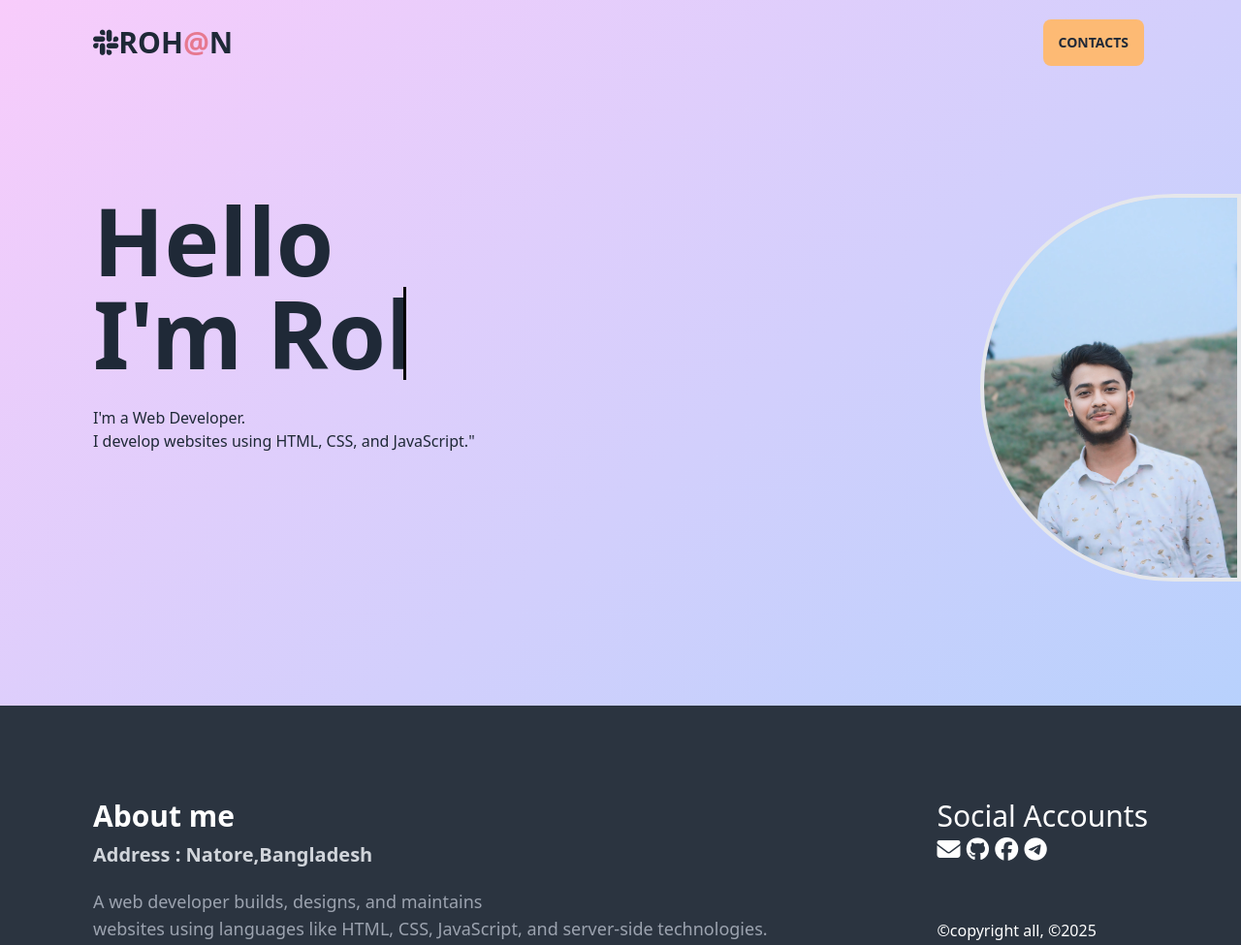
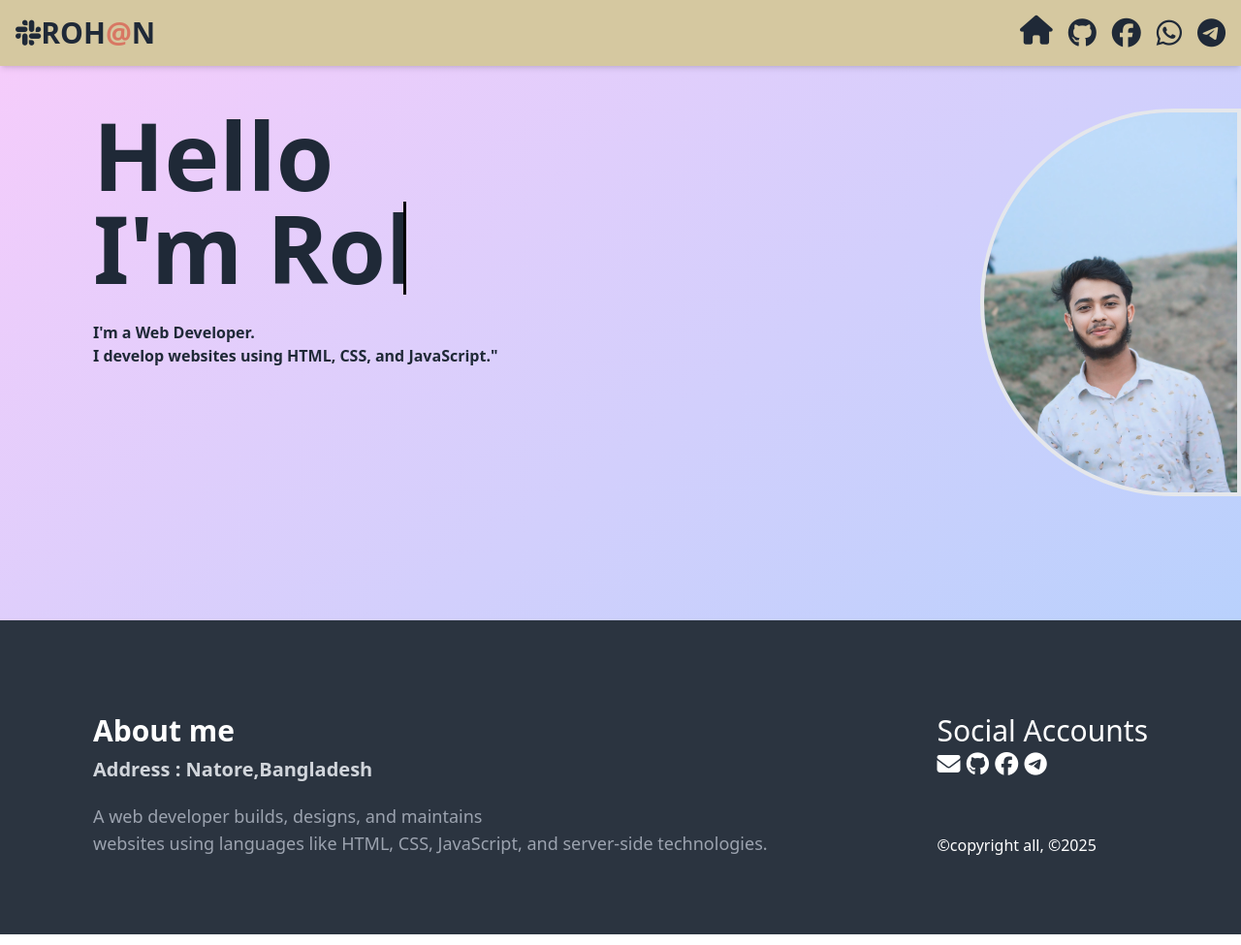
Before and after one commit to Rohan0Sarder/my-web-2, a plain HTML site: page index.html in a window 1280 px wide. Shown: the whole page at 97% size. Drawn offline with nearby package versions, Linux system fonts and the light colour scheme.

Commit message:
again solved

```diff
--- a/index.html
+++ b/index.html
@@ -29,14 +29,38 @@
     max-width: 0;
     animation: typing 3s steps(100) infinite;
 }
+#nav-icon{
+    position: fixed;
+    top:0;
+    z-index: 1000;
+}
 
 </style>
 </head>
 
-<body class="bg-gradient-to-br from-[#F8CCFB] to-[#ACD2FD] gap-32  bg-[url('./my pic.jpg')]">
+<body class=" bg-gradient-to-br from-[#F8CCFB] to-[#ACD2FD]  bg-[url('./my pic.jpg')]">
 
 
-        <nav class="flex pt-4 text-3xl mx-3 sm:mx-24 font-bold justify-between  items-center">
+      <main class="">
+
+
+        <nav id="nav-icon" class=" bg-[#d5c8a0] shadow-md justify-between w-full p-4 flex">
+            <div class="font-bold justify-between text-center items-center sm:text-3xl text-2xl">
+                <h1 class="gap-2"><i class="fa-brands fa-slack animate-spin"></i>ROH<span class=" text-red-600 animate-pulse">@</span>N</h1>
+            </div>
+
+            <div  class="text-2xl flex gap-4 sm:text-3xl " >
+                <i id="home" class="fa-solid fa-house"></i>
+
+                <a href="https://github.com/Rohan0Sarder" target="_blank"><i class="fa-brands fa-github "></i></a>
+                <a href="https://www.facebook.com/rohan.sarder.601916" target="_blank"><i class="fa-brands fa-facebook "></i></a>
+                <a href="https://wa.me/8801772977542" target="_blank"><i class="fa-brands fa-whatsapp "></i></a>
+                <a href="https://t.me/mrx404" target="_blank"><i class="fa-brands fa-telegram "></i></a>
+
+               </div>
+        </nav>
+
+        <!-- <nav id="nav-header" class=" bg-lime-500 nav-head  w-full mx-auto text-3xl  sm:mx-24 font-bold justify-between  items-center">
             <div>
                 <h1 class="gap-2"><i class="fa-brands fa-slack animate-spin"></i>ROH<span class=" text-red-600 animate-pulse">@</span>N</h1>
             </div>
@@ -50,17 +74,18 @@
                 </ul>
               </details>
             </div>
-        </nav>
+        </nav> -->
 
 
-        <section class=" ml-2 sm:ml-24 mb-32 mt-32 justify-between flex">
-            <div class=" ">
+        <section class=" ml-2 sm:ml-24 mb-32 pt-28 justify-between flex">
+            <div class=" font-semibold ">
                 <h1 class="text-4xl  sm:text-8xl font-extrabold ">Hello<br>
                      <span id="name-title">I'm Rohan</span></h1>
                 <p class="mt-4"> I'm a Web Developer. <br>I develop websites using HTML, CSS, and JavaScript."</p>
             </div>
             <img class=" h-[200px] sm:h-[400px] justify-end border-4 rounded-s-full " src="./my pic.jpg" alt="">
         </section>
+      </main>
 
 
         <section class="bg-neutral py-20">
@@ -90,6 +115,6 @@
              </div>
         </section>
 
-
+   <script src="./script.js"></script>
 </body>
 </html>
--- /dev/null
+++ b/script.js
@@ -0,0 +1,12 @@
+window.onload = function() {
+    window.scrollTo(0, 0);
+};
+
+
+document.getElementById("home").addEventListener("click", function() {
+    window.scrollTo({
+        top: 0,
+        behavior: "smooth"
+    });
+    setTimeout(() => location.reload(), 200);
+});
```
